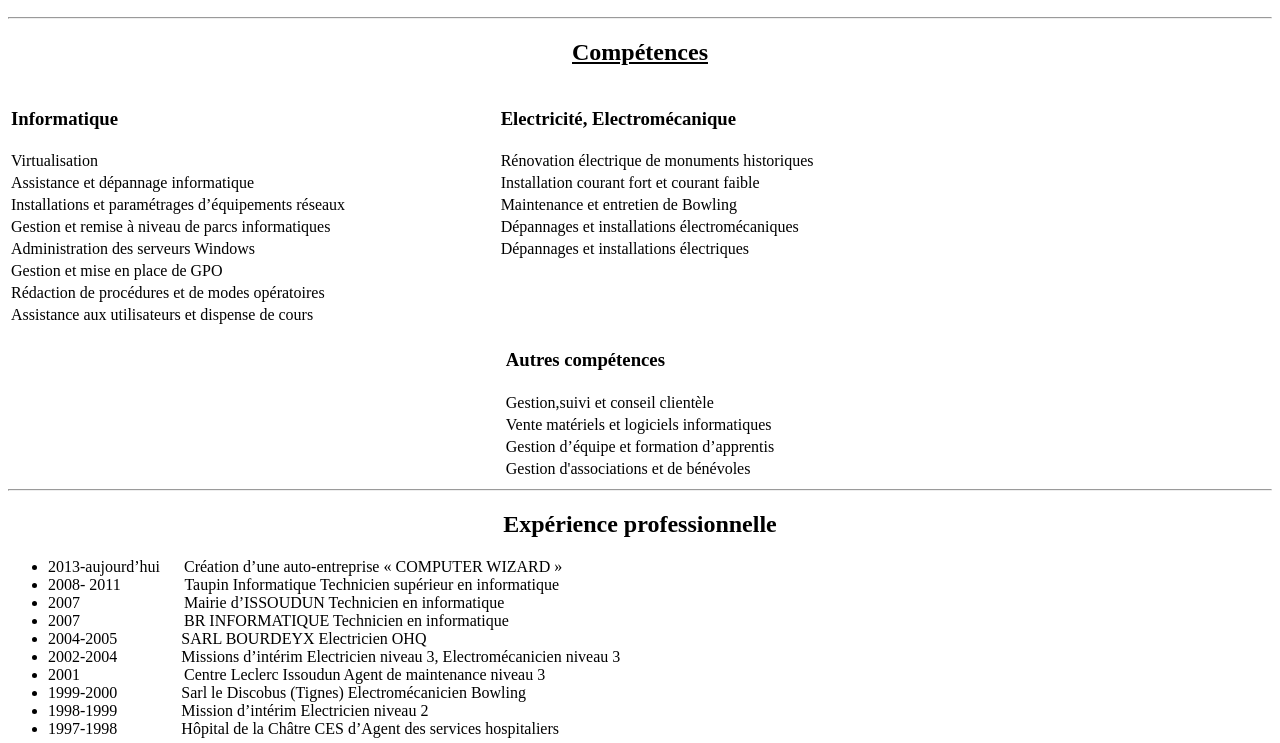
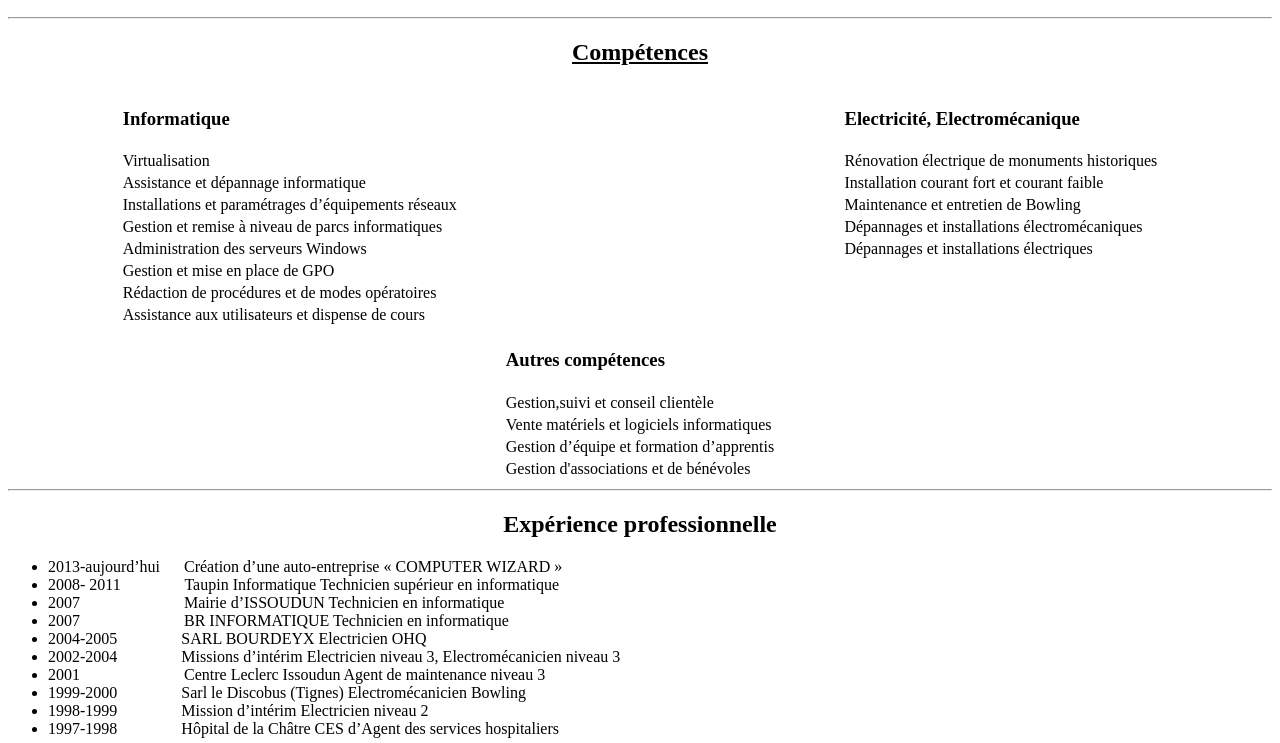
Before and after one commit to StephDecru/semaine2, a plain HTML site: page Mon CV/index.html in a window 1280 px wide. Shown: the part 57-800 px from the top of the page. Drawn offline with Linux system fonts and the light colour scheme.

Commit message:
semaine2 v2.1

```diff
--- a/Mon CV/index.html
+++ b/Mon CV/index.html
@@ -10,13 +10,15 @@
 			<h1 style="font-size:30px;text-align:center">Technicien informatique</h1>
 				<hr />
 				<h2 style="text-align:center"><u>Compétences</u></h2>
+				<center>
+
 					<table>
 						<tr>
 							<td>
 								<h3>Informatique</h3>
 							</td>
 							<td>
-								<h3><FONT color="white">celule vide tableau</FONT>
+								<h3><FONT color="white">celule vide du tableau pour faire une celule vide</FONT>
 </h3>
 							</td>
 							<td>
@@ -84,6 +86,7 @@
 							</td>
 						</tr>
 					</table>
+				</center>
 				<center>
 					<table>
 						<tr>
```
